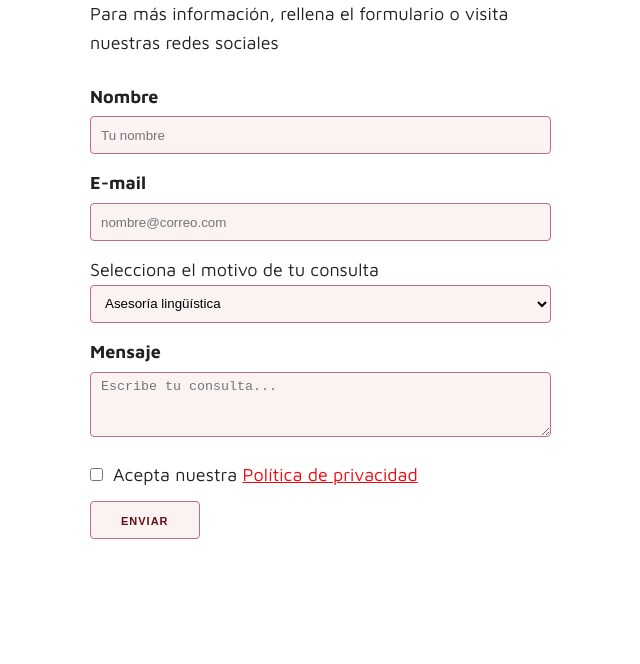
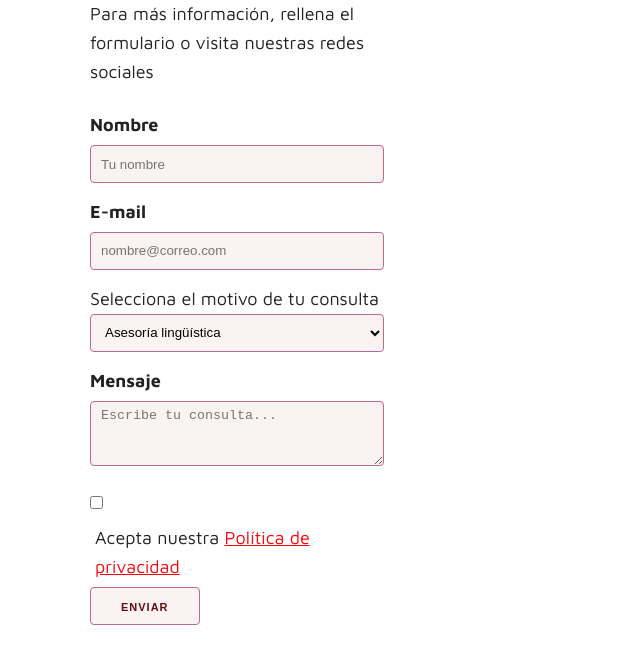
Before and after one commit to NayadeEtcetera/form, a plain HTML site: page index.html in a window 1280 px wide. Shown: the whole page, without its empty margins (70-710 px from the left). Drawn offline with Linux system fonts and the light colour scheme.

Commit message:
Update index.html

```diff
--- a/index.html
+++ b/index.html
@@ -13,7 +13,7 @@
   </head>
   <body>
     <div class="container row">
-      <div class="one-half column">
+      <div class="one-third column">
         <p>Para más información, rellena el formulario o visita nuestras redes sociales</p>
         <form name="contact" method="POST" data-netlify="true">
           <label for="TextInput">Nombre</label>
```
